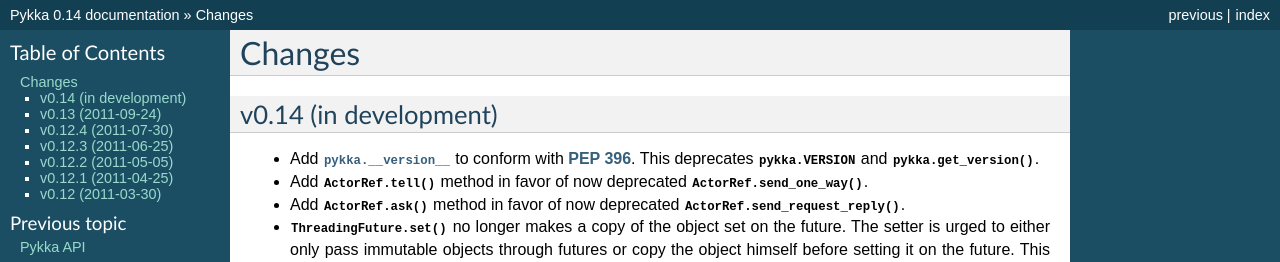
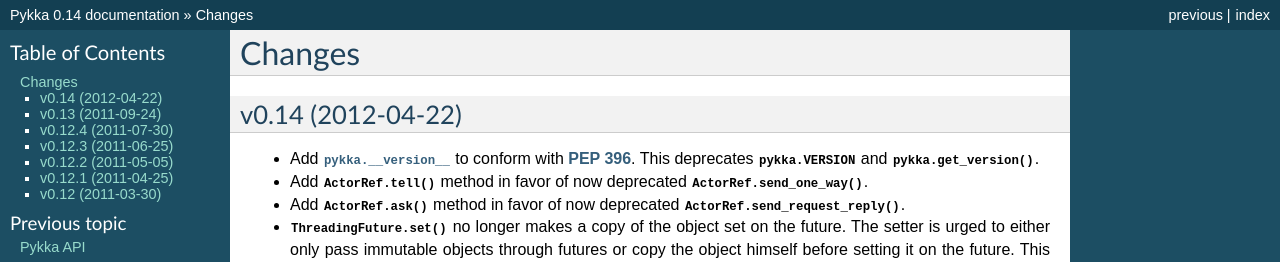
Before and after one commit to jodal/pykka, a Sphinx documentation site: the page built from docs/changes.rst, in a window 1280 px wide. Shown: the top 262 px of the page. Built offline with Sphinx 7.4.7, drawn with Linux system fonts in a browser that asks for light colours.

Commit message:
Release v0.14

```diff
--- a/docs/changes.rst
+++ b/docs/changes.rst
@@ -3,8 +3,8 @@
 =======
 
 
-v0.14 (in development)
-======================
+v0.14 (2012-04-22)
+==================
 
 - Add :attr:`pykka.__version__` to conform with :pep:`396`. This deprecates
   :attr:`pykka.VERSION` and :meth:`pykka.get_version`.
```
